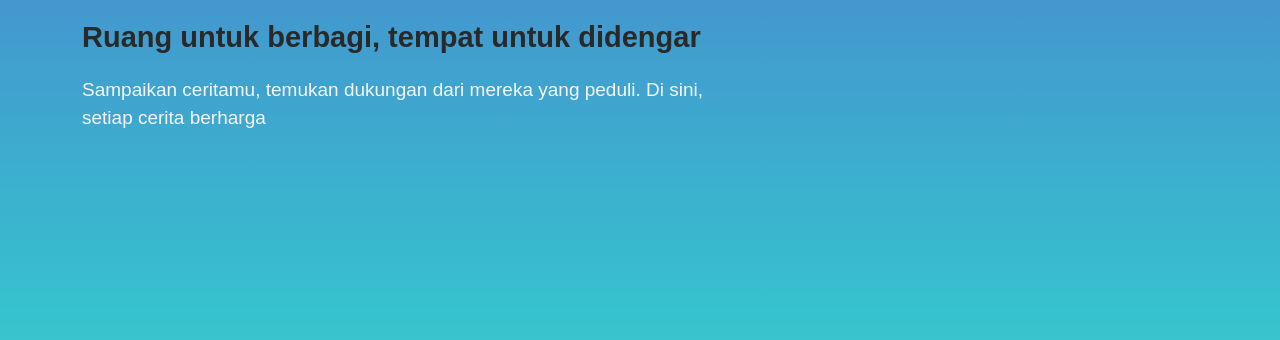
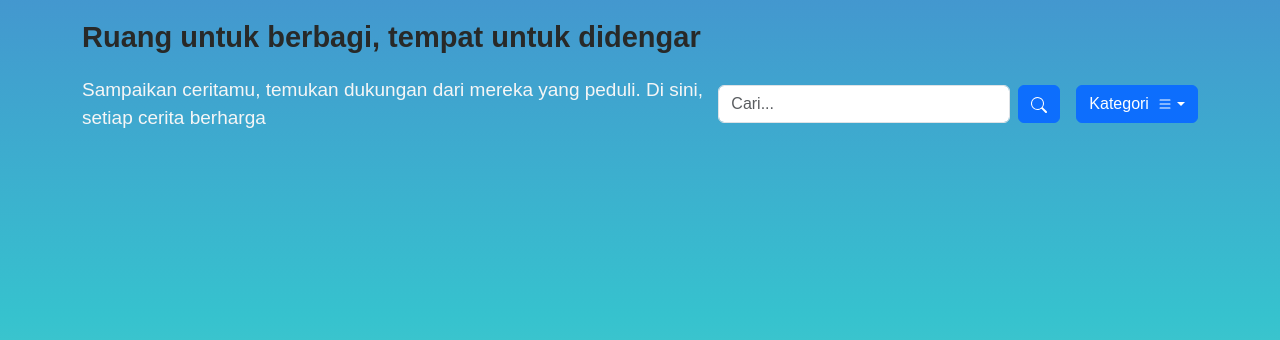
Before and after one commit to MarcellPratama/Bercerita.com, a CodeIgniter 4 app: the page made by app/Views/forumKlien.php in a window 1280 px wide. Shown: the part 85-425 px from the top of the page. Run offline with PHP 8.4 and a stand-in for CodeIgniter, Linux system fonts and the light colour scheme; the template is opened without the code that fills it, so the values that code supplies are empty; some libraries are stand-ins or nearby versions.

Commit message:
Paling Terbaru

```diff
--- a/app/Views/forumKlien.php
+++ b/app/Views/forumKlien.php
@@ -97,12 +97,41 @@
 
     <div class="container my-3">
         <p class="headline">Ruang untuk berbagi, tempat untuk didengar</p>
-        <p class="sub-headline">Sampaikan ceritamu, temukan dukungan dari mereka yang peduli. Di sini, setiap cerita berharga</p>
+        <div class="row align-items-center">
+            <div class="col-md-6">
+                <p class="sub-headline mb-0">Sampaikan ceritamu, temukan dukungan dari mereka yang peduli. Di sini, setiap cerita berharga</p>
+            </div>
+            <div class="col-md-6 d-flex justify-content-end">
+                <!-- Input Form Pencarian -->
+                <form class="d-flex search me-2">
+                    <input id="searchInput" class="form-control me-2" type="text" placeholder="Cari...">
+                    <button class="btn btn-primary me-2" type="button">
+                        <svg xmlns="http://www.w3.org/2000/svg" width="16" height="16" fill="currentColor" class="bi bi-search" viewBox="0 0 16 16">
+                            <path d="M11.742 10.344a6.5 6.5 0 1 0-1.397 1.398h-.001q.044.06.098.115l3.85 3.85a1 1 0 0 0 1.415-1.414l-3.85-3.85a1 1 0 0 0-.115-.1zM12 6.5a5.5 5.5 0 1 1-11 0 5.5 5.5 0 0 1 11 0" />
+                        </svg>
+                    </button>
+                </form>
+                <div class="dropdown dropdown-menu-end">
+                    <button class="btn btn-primary dropdown-toggle d-flex align-items-center" type="button" data-bs-toggle="dropdown">
+                        Kategori
+                        <svg xmlns="http://www.w3.org/2000/svg" width="16" height="16" fill="currentColor" class="bi bi-list ms-2" viewBox="0 0 16 16">
+                            <path fill-rule="evenodd" d="M2.5 12a.5.5 0 0 1 .5-.5h10a.5.5 0 0 1 0 1H3a.5.5 0 0 1-.5-.5m0-4a.5.5 0 0 1 .5-.5h10a.5.5 0 0 1 0 1H3a.5.5 0 0 1-.5-.5m0-4a.5.5 0 0 1 .5-.5h10a.5.5 0 0 1 0 1H3a.5.5 0 0 1-.5-.5" />
+                        </svg>
+                    </button>
+                    <ul class="dropdown-menu">
+                        <li><a class="dropdown-item" href="#">Link 1</a></li>
+                        <li><a class="dropdown-item" href="#">Link 2</a></li>
+                        <li><a class="dropdown-item" href="#">Link 3</a></li>
+                    </ul>
+                </div>
+            </div>
+        </div>
 
+        <!-- Daftar Forum -->
         <div class="forum-list">
-            <div class="row mt-5">
+            <div class="row mt-5" id="forumContainer">
                 <?php foreach ($forums as $forum): ?>
-                    <div class="col-md-6 mb-4">
+                    <div class="col-md-6 mb-4 filter-item">
                         <a href="#joinForum" data-bs-toggle="modal">
                             <div class="card">
                                 <div class="row">
@@ -167,6 +196,25 @@
             </div>
         </div>
     </div>
+
+    <!-- Script JavaScript untuk Filter Real-Time Berdasarkan Title -->
+    <script>
+        document.getElementById('searchInput').addEventListener('input', function() {
+            const query = this.value.toLowerCase();
+            const items = document.querySelectorAll('#forumContainer .filter-item');
+
+            items.forEach(item => {
+                const title = item.querySelector('h2').textContent.toLowerCase();
+
+                // Cek apakah title mengandung query pencarian
+                if (title.includes(query)) {
+                    item.style.display = ''; // Tampilkan item
+                } else {
+                    item.style.display = 'none'; // Sembunyikan item
+                }
+            });
+        });
+    </script>
 </body>
 
 </html>
--- a/app/Views/homeKlien.php
+++ b/app/Views/homeKlien.php
@@ -86,7 +86,7 @@
                     <li class="nav-item">
                         <button class="nav-link" type="button" data-bs-toggle="offcanvas" data-bs-target="#sidebar" aria-label="Buka menu samping">
                             <?= strtoupper($userData['username']) ?>
-                            <img src="<?= base_url('images/psikolog1.jpeg'); ?>" alt="Foto Profil" class="profile rounded-circle">
+                            <img src="<?= base_url($userData['foto']) ?>" alt="Foto Profil" class="profile rounded-circle">
                         </button>
 
                         <!-- NI DEBUG YAA, HASILNYA EMANG KEBACA TAPI GA BISA DI TAMPILIN KENAPA YAAA ANJENGGGGG -->
--- a/public/css/klien.css
+++ b/public/css/klien.css
@@ -127,6 +127,14 @@ body {
         color: #f6f6f6;
     }
 
+    .search {
+        font-size:16px;
+        width: 350px;
+        color:#f6f6f6;
+        border:none;
+        cursor:pointer;
+    }
+
     .forum-list {
         max-height: 480px;
         overflow-y: auto;
--- a/public/css/style.css
+++ b/public/css/style.css
@@ -22,7 +22,6 @@
             font-size: 14px;
             color: #282928; /* Ensuring the text color is white */
             display: flex;
-
             align-items: center;
         }
         svg {
```
Also changed, not shown: app/Controllers/userController.php (+41 -21 lines), public/public/uploads/1730980586_24b9a225fb079085526a.jpeg (deleted), public/public/uploads/1731330734_97599f3f586e6756782f.jpg (deleted), public/public/uploads/1731343423_ae22a38bbc81eae84944.jpeg (deleted), public/public/uploads/1731343423_b45d4d360998e5d76cd8.jpeg (deleted), public/uploads/FOTO/Forum4.jpg (added), public/uploads/FOTO/IMG_20240619_115329.jpg (added), public/uploads/FOTO/index.html (added). Lines whose indentation alone changed are shown as unchanged.
